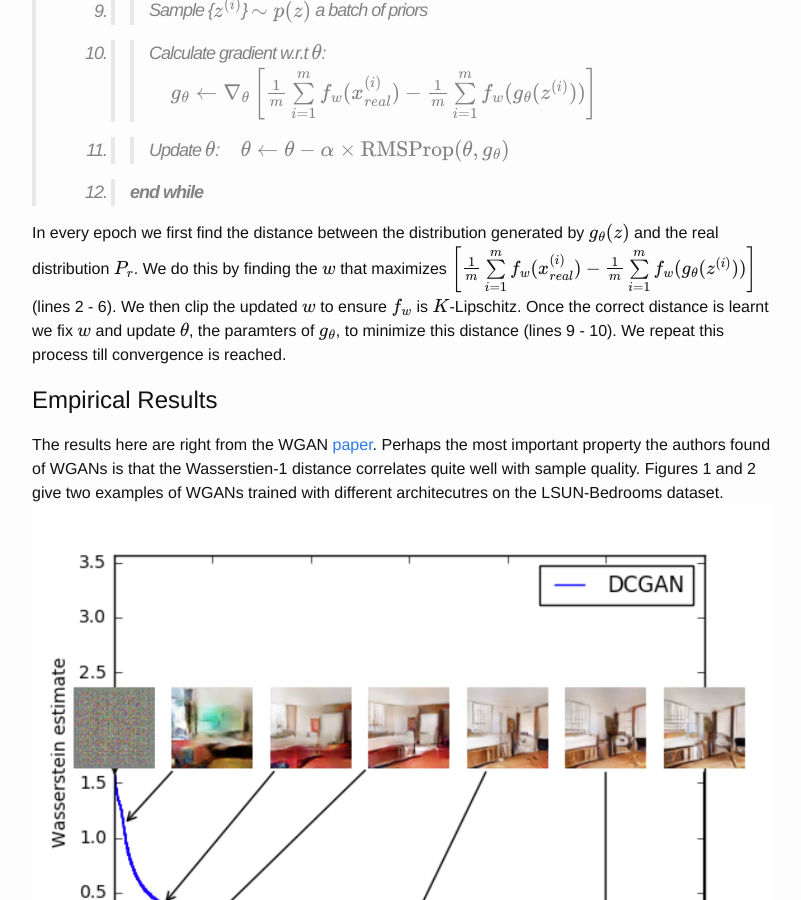
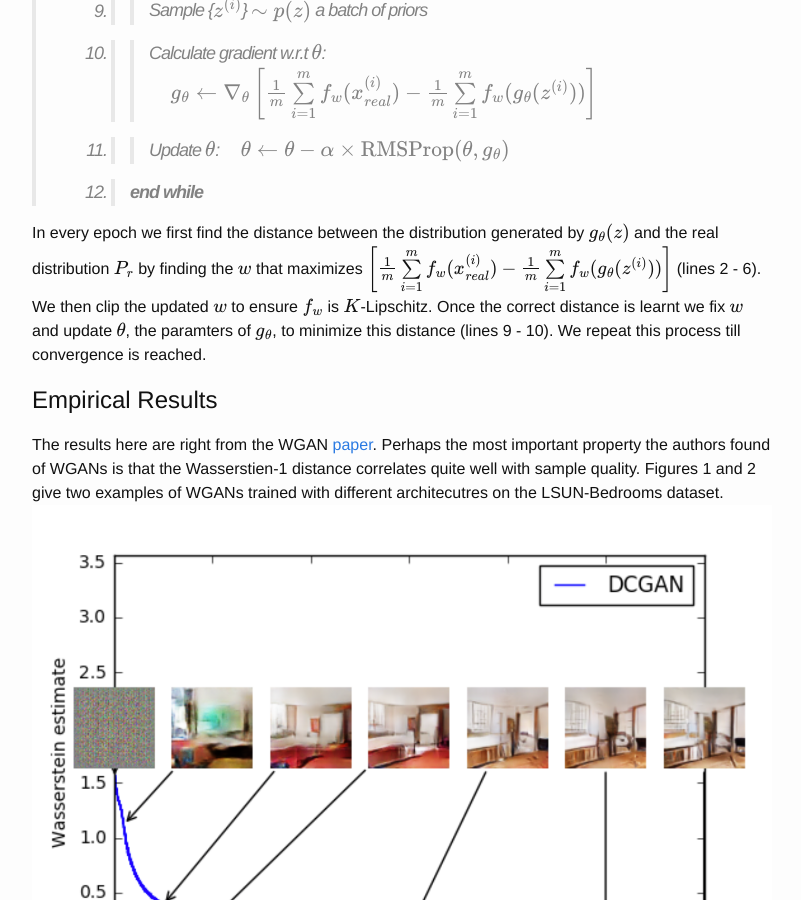
Before and after one commit to shahrukhathar/shahrukhathar.github.io, a Jekyll site: the page built from _posts/2017-03-04-Wasserstein-GANs.markdown, in a window 1280 px wide and 900 px high, scrolled down 1476 px. Shown: the whole window, without its empty margins (238-1039 px from the left). Built offline with Jekyll 4.4.1, drawn with Linux system fonts in a browser that asks for light colours; formulas are drawn with MathJax 3.

Commit message:
UpdatedWGAN

```diff
--- a/_posts/2017-03-04-Wasserstein-GANs.markdown
+++ b/_posts/2017-03-04-Wasserstein-GANs.markdown
@@ -60,7 +60,7 @@ $$c$$: clipping parameter
  11. > > Update $$\theta$$:$$\quad \theta \leftarrow \theta - \alpha \times \text{RMSProp}(\theta, g_{\theta})$$
  12. > **end while**
 
-In every epoch we first find the distance between the distribution generated by $$g_{\theta}(z)$$ and the real distribution $$P_{r}$$. We do this
+In every epoch we first find the distance between the distribution generated by $$g_{\theta}(z)$$ and the real distribution $$P_{r}$$
 by finding the $$w$$ that maximizes $$\left[\frac{1}{m}\sum\limits_{i = 1}^{m}f_{w}(x_{real}^{(i)}) -
 \frac{1}{m}\sum\limits_{i = 1}^{m}f_{w}(g_{\theta}(z^{(i)}))\right]$$ (lines 2 - 6).
 We then clip the updated $$w$$ to ensure $$f_{w}$$ is $$K$$-Lipschitz. Once the correct distance is learnt we fix $$w$$ and
```
